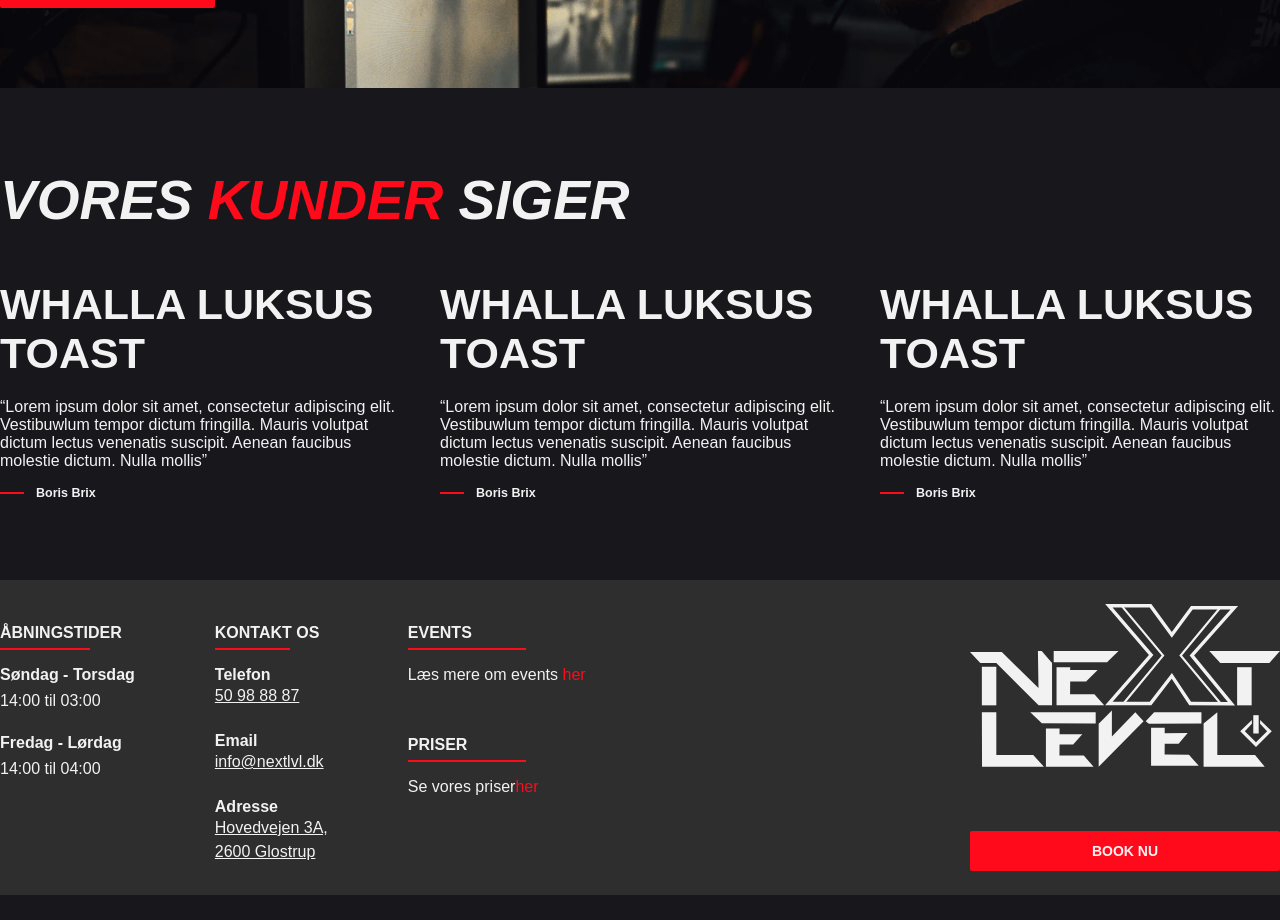
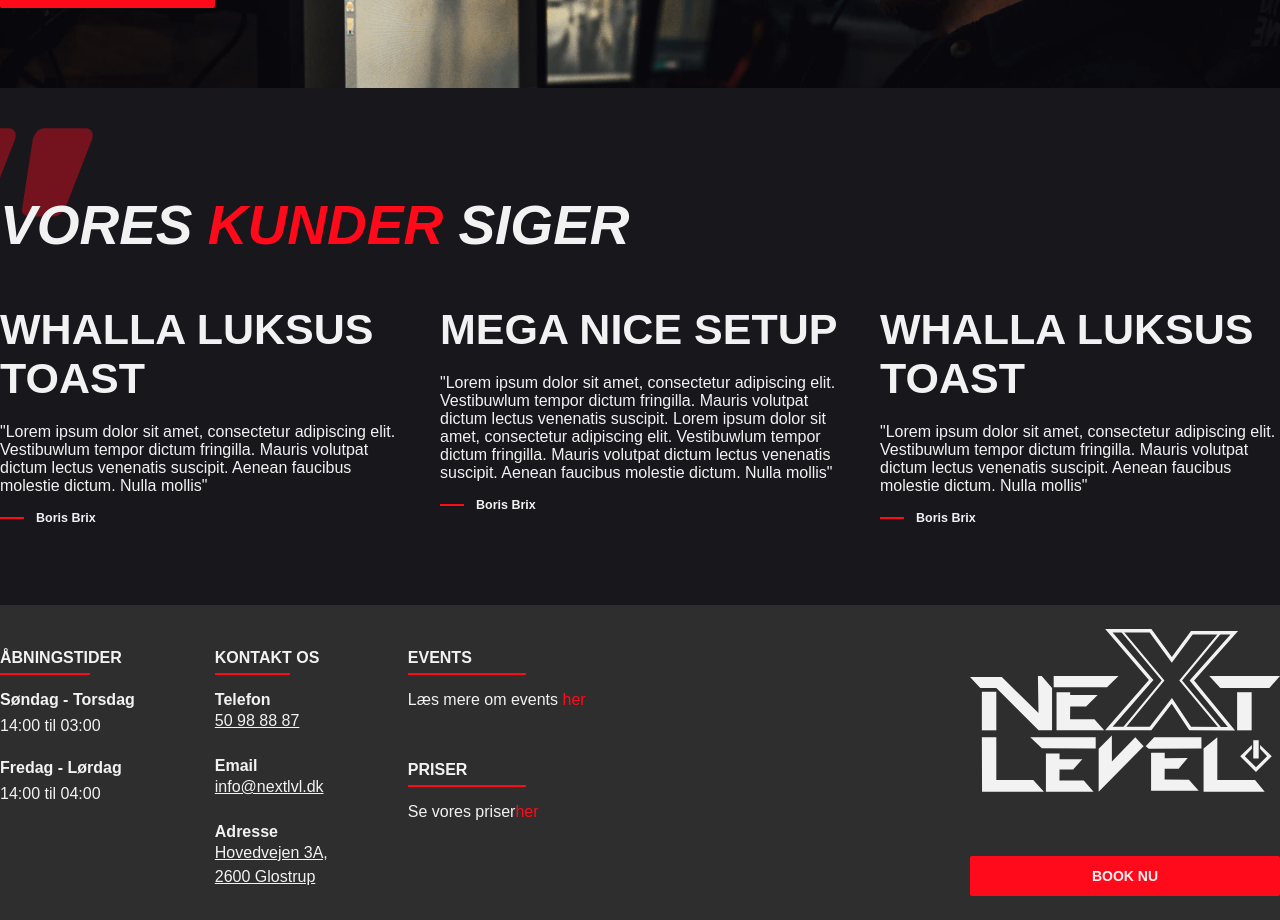
Before and after one commit to TobiasRoland123/next_level, a Next.js app: page / in a window 1280 px wide. Shown: the part 1440-2360 px from the top of the page. Before the commit the page ends 2335 px from the top, so only its background shows below. Built offline with nearby package versions, Linux system fonts and the light colour scheme.

Commit message:
created CustomerQuoteSet and CustomerQuote Component and module

```diff
--- /dev/null
+++ b/src/components/CustomerQuote/CustomerQuote.tsx
@@ -0,0 +1,19 @@
+export interface customerQuoteProps {
+  header: string;
+  text: string;
+  author: string;
+}
+
+export const CustomerQuote = ({ header, text, author }: customerQuoteProps) => {
+  return (
+    <>
+      <article>
+        <h3>{header}</h3>
+        <p>"{text}"</p>
+        <small className="font-bold before:w-6 before:bg-accentCol before:flex before:h-[2px] flex before:my-auto gap-3">
+          {author}
+        </small>
+      </article>
+    </>
+  );
+};
--- /dev/null
+++ b/src/modules/CustomerQuoteSet/CustomerQuoteSet.tsx
@@ -0,0 +1,48 @@
+import { CustomerQuote, customerQuoteProps } from "../../components/CustomerQuote/CustomerQuote";
+
+interface customerQuoteSetProps {
+  header: string;
+  customerQuotes: Array<{
+    quote: customerQuoteProps;
+  }>;
+}
+
+export const CustomerQuoteSet = ({ header, customerQuotes }: customerQuoteSetProps) => {
+  return (
+    <>
+      <section className="spacer">
+        <div className="grid grid-cols-1">
+          <svg
+            className=" col-start-1 row-start-1 -mt-10 md:-ml-6 lg:mb-10 lg:-ml-14"
+            width="149"
+            height="89"
+            viewBox="0 0 149 89"
+            fill="none"
+            xmlns="http://www.w3.org/2000/svg"
+          >
+            <path
+              d="M65.15 0.300012C67.0167 0.300012 68.65 1.00001 70.05 2.40001C71.2167 3.80001 71.8 5.31668 71.8 6.95001C71.8 8.35001 71.5667 9.75001 71.1 11.15L44.85 78.7C43.6833 81.0333 42.1667 83.25 40.3 85.35C38.4333 87.45 35.6333 88.5 31.9 88.5H7.39999C5.53332 88.5 3.89999 87.6833 2.49999 86.05C0.866661 84.65 0.283328 82.7833 0.749995 80.45L11.6 12.2C11.8333 9.40001 13 6.71667 15.1 4.15C17.2 1.58334 20.2333 0.300012 24.2 0.300012H65.15ZM142.15 0.300012C144.017 0.300012 145.65 1.00001 147.05 2.40001C148.217 3.80001 148.8 5.31668 148.8 6.95001C148.8 8.35001 148.567 9.75001 148.1 11.15L121.85 78.7C120.683 81.0333 119.167 83.25 117.3 85.35C115.433 87.45 112.633 88.5 108.9 88.5H84.75C82.65 88.5 80.9 87.6833 79.5 86.05C78.1 84.65 77.6333 82.7833 78.1 80.45L88.6 12.2C89.0667 9.40001 90.35 6.71667 92.45 4.15C94.3167 1.58334 97.2333 0.300012 101.2 0.300012H142.15Z"
+              fill="#FF0C1E"
+              fill-opacity="0.4"
+            />
+          </svg>
+          <h2 className=" col-start-1 row-start-1 self-end">
+            Vores <span className="text-accentCol">Kunder</span> siger
+          </h2>
+        </div>
+        <section className="flex flex-col md:flex-row gap-10">
+          {customerQuotes.map((Quote) => {
+            const quote = Quote.quote;
+            return (
+              <CustomerQuote
+                header={quote.header}
+                text={quote.text}
+                author={quote.author}
+              />
+            );
+          })}
+        </section>
+      </section>
+    </>
+  );
+};
--- a/src/pages/index.tsx
+++ b/src/pages/index.tsx
@@ -7,6 +7,7 @@ import { Input } from "@/components/Inputfields/Inputfield";
 import { Footer } from "@/modules/Footer/Footer";
 import { Hero } from "@/modules/Hero/Hero";
 import { ParagraphBold } from "@/components/ParagraphBold/ParagraphBold";
+import { CustomerQuoteSet } from "@/modules/CustomerQuoteSet/CustomerQuoteSet";
 
 export default function Home() {
   return (
@@ -52,44 +53,32 @@ export default function Home() {
             />
           </div>
         </article>
-        <article className="spacer">
-          <h2>
-            Vores <span className="text-accentCol">Kunder</span> siger
-          </h2>
-
-          <section className="flex flex-col md:flex-row gap-10">
-            <article>
-              <h3>Whalla luksus toast</h3>
-              <p>
-                “Lorem ipsum dolor sit amet, consectetur adipiscing elit. Vestibuwlum tempor dictum fringilla. Mauris volutpat
-                dictum lectus venenatis suscipit. Aenean faucibus molestie dictum. Nulla mollis”
-              </p>
-              <small className="font-bold before:w-6 before:bg-accentCol before:flex before:h-[2px] flex before:my-auto gap-3">
-                Boris Brix
-              </small>
-            </article>
-            <article>
-              <h3>Whalla luksus toast</h3>
-              <p>
-                “Lorem ipsum dolor sit amet, consectetur adipiscing elit. Vestibuwlum tempor dictum fringilla. Mauris volutpat
-                dictum lectus venenatis suscipit. Aenean faucibus molestie dictum. Nulla mollis”
-              </p>
-              <small className="font-bold before:w-6 before:bg-accentCol before:flex before:h-[2px] flex before:my-auto gap-3">
-                Boris Brix
-              </small>
-            </article>
-            <article>
-              <h3>Whalla luksus toast</h3>
-              <p>
-                “Lorem ipsum dolor sit amet, consectetur adipiscing elit. Vestibuwlum tempor dictum fringilla. Mauris volutpat
-                dictum lectus venenatis suscipit. Aenean faucibus molestie dictum. Nulla mollis”
-              </p>
-              <small className="font-bold before:w-6 before:bg-accentCol before:flex before:h-[2px] flex before:my-auto gap-3">
-                Boris Brix
-              </small>
-            </article>
-          </section>
-        </article>
+        <CustomerQuoteSet
+          header="Vores kunder siger"
+          customerQuotes={[
+            {
+              quote: {
+                header: "Whalla Luksus Toast",
+                text: "Lorem ipsum dolor sit amet, consectetur adipiscing elit. Vestibuwlum tempor dictum fringilla. Mauris volutpat dictum lectus venenatis suscipit. Aenean faucibus molestie dictum. Nulla mollis",
+                author: "Boris Brix",
+              },
+            },
+            {
+              quote: {
+                header: "Mega nice setup",
+                text: "Lorem ipsum dolor sit amet, consectetur adipiscing elit. Vestibuwlum tempor dictum fringilla. Mauris volutpat dictum lectus venenatis suscipit. Lorem ipsum dolor sit amet, consectetur adipiscing elit. Vestibuwlum tempor dictum fringilla. Mauris volutpat dictum lectus venenatis suscipit. Aenean faucibus molestie dictum. Nulla mollis",
+                author: "Boris Brix",
+              },
+            },
+            {
+              quote: {
+                header: "Whalla Luksus Toast",
+                text: "Lorem ipsum dolor sit amet, consectetur adipiscing elit. Vestibuwlum tempor dictum fringilla. Mauris volutpat dictum lectus venenatis suscipit. Aenean faucibus molestie dictum. Nulla mollis",
+                author: "Boris Brix",
+              },
+            },
+          ]}
+        />
       </section>
     </>
   );
--- a/src/styles/globals.css
+++ b/src/styles/globals.css
@@ -86,6 +86,7 @@ small {
   h4 {
     font-size: 26px;
   }
+
   .spacer {
     margin-inline: 48px;
     margin-top: 80px;
```
Also changed, not shown: 1 other file (tests, documents, lock files or other folders).
